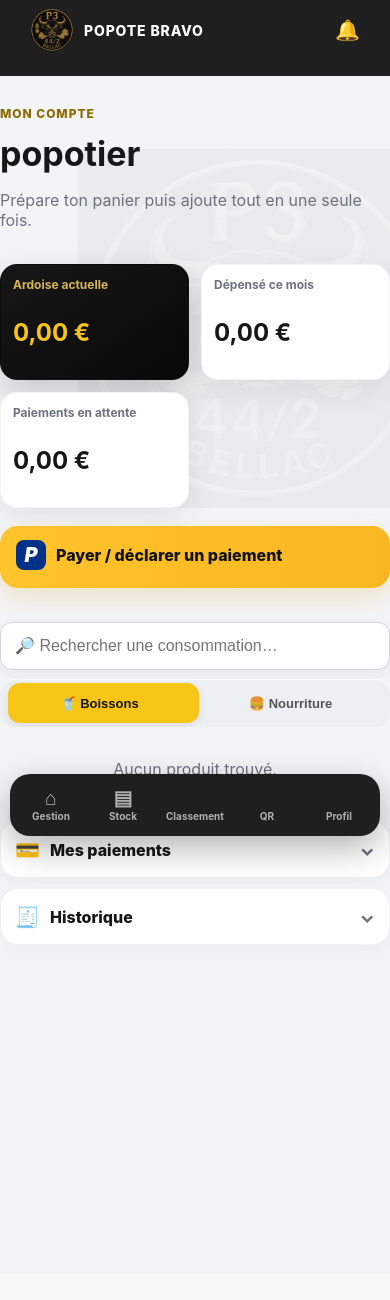
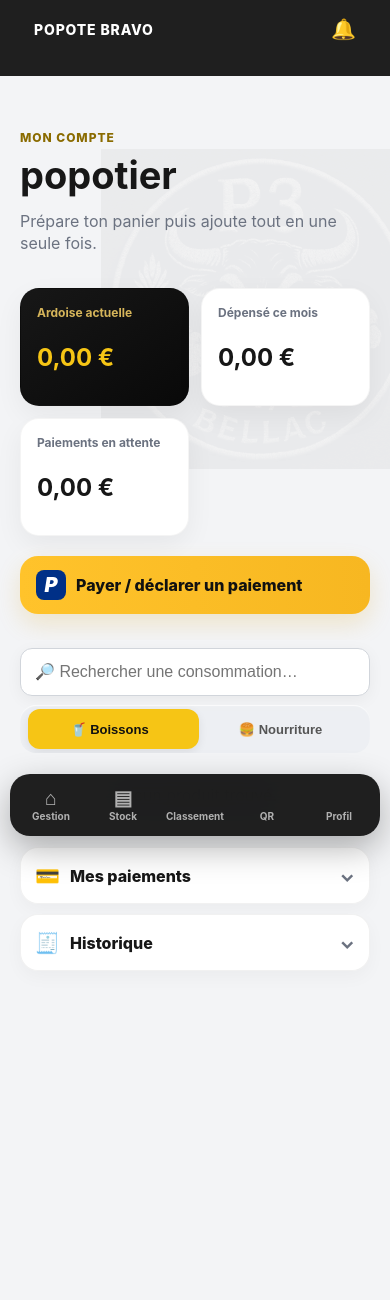
Before and after one commit to Lyhard9696/popote-bravo, a Flask app: page /dashboard in a window 390 px wide. Before the commit the page ends 928 px from the top, so only its background shows below. Run offline with Flask 3, Linux system fonts and the light colour scheme; the visitor is signed in with stand-in values (Sample User, id 1); data comes from the database, SQL or seed files in the repository; data that the repository does not hold is empty; some libraries are stand-ins or nearby versions.

Commit message:
Popote Bravo V6.13 accueil respirant sans logo

```diff
--- a/static/style.css
+++ b/static/style.css
@@ -4018,3 +4018,197 @@ main,
   right: -12vw !important;
   overflow: hidden !important;
 }
+
+
+/* ============================================================
+   V6.13 — Accueil respirant / sans logo header
+   ============================================================ */
+
+/* Header sans logo : texte proprement posé, cloche inchangée */
+.topbar .brand {
+  display: inline-flex !important;
+  align-items: center !important;
+  gap: 0 !important;
+
+  width: auto !important;
+  max-width: calc(100vw - 90px) !important;
+
+  padding: 0 !important;
+  margin: 0 !important;
+
+  background: transparent !important;
+  box-shadow: none !important;
+}
+
+/* Neutralise définitivement tout ancien espace réservé au logo */
+.topbar .brand-round-logo,
+.topbar .brand-logo-wrap {
+  display: none !important;
+}
+
+/* ------------------------------------------------------------
+   ACCUEIL MEMBRE : vraies marges latérales
+   ------------------------------------------------------------ */
+
+.premium-gold-home,
+.member-home {
+  box-sizing: border-box !important;
+
+  width: 100% !important;
+  max-width: 900px !important;
+
+  margin-left: auto !important;
+  margin-right: auto !important;
+
+  padding-left: 28px !important;
+  padding-right: 28px !important;
+
+  overflow-x: hidden !important;
+}
+
+/* Le filigrane reste derrière sans déborder */
+.premium-gold-watermark {
+  max-width: 82vw !important;
+  right: -8vw !important;
+}
+
+/* Titre / intro : même alignement que les cartes */
+.member-hero,
+.ranking-hero {
+  margin-left: 0 !important;
+  margin-right: 0 !important;
+}
+
+.member-hero h1 {
+  margin-top: 8px !important;
+  margin-bottom: 14px !important;
+}
+
+.member-hero .muted {
+  max-width: 690px !important;
+  line-height: 1.38 !important;
+}
+
+/* Résumé compte : aucune carte collée au bord */
+.member-summary,
+.member-summary-grid {
+  margin-left: 0 !important;
+  margin-right: 0 !important;
+}
+
+/* Cartes plus sobres et mieux espacées */
+.premium-gold-home .member-summary-card {
+  border-radius: 22px !important;
+  box-shadow:
+    0 10px 28px rgba(17,17,17,.055) !important;
+}
+
+/* Paiement / recherche / catégories dans le même axe */
+.quick-payment,
+.catalogue-toolbar,
+.premium-accordion-stack {
+  margin-left: 0 !important;
+  margin-right: 0 !important;
+}
+
+/* Le bouton PayPal garde de l'air autour */
+.quick-payment {
+  margin-top: 22px !important;
+  margin-bottom: 28px !important;
+}
+
+/* Recherche moins collée aux cartes du dessus */
+.catalogue-toolbar {
+  margin-top: 0 !important;
+}
+
+/* Catalogue aligné avec le reste de la page */
+.products.compact-products,
+#catalogue-products {
+  margin-left: 0 !important;
+  margin-right: 0 !important;
+}
+
+/* Cartes produits légèrement moins larges visuellement */
+.premium-gold-home .compact-product-card {
+  border-radius: 20px !important;
+  box-shadow:
+    0 7px 22px rgba(17,17,17,.04) !important;
+}
+
+/* ------------------------------------------------------------
+   MOBILE
+   ------------------------------------------------------------ */
+@media (max-width: 680px) {
+  .topbar {
+    padding-left: 24px !important;
+    padding-right: 24px !important;
+  }
+
+  .premium-gold-home,
+  .member-home {
+    padding-left: 24px !important;
+    padding-right: 24px !important;
+  }
+
+  .member-hero {
+    padding-top: 24px !important;
+  }
+
+  .member-hero h1 {
+    font-size: clamp(36px, 10vw, 52px) !important;
+    line-height: .98 !important;
+  }
+
+  .member-hero .muted {
+    font-size: 16px !important;
+  }
+
+  .premium-gold-home .member-summary-grid,
+  .premium-gold-home .member-summary {
+    gap: 12px !important;
+  }
+
+  .premium-gold-home .member-summary-card {
+    min-height: 118px !important;
+    padding: 16px !important;
+    border-radius: 19px !important;
+  }
+
+  .quick-payment {
+    margin-top: 20px !important;
+    margin-bottom: 26px !important;
+  }
+
+  .premium-gold-home .payment-button-with-badge,
+  .premium-gold-home .paypal-home-button {
+    min-height: 58px !important;
+    border-radius: 18px !important;
+  }
+
+  .catalogue-search {
+    border-radius: 16px !important;
+  }
+
+  .premium-segmented {
+    border-radius: 16px !important;
+  }
+}
+
+/* Très petits écrans : on garde une marge premium sans étouffer le contenu */
+@media (max-width: 390px) {
+  .topbar {
+    padding-left: 20px !important;
+    padding-right: 20px !important;
+  }
+
+  .premium-gold-home,
+  .member-home {
+    padding-left: 20px !important;
+    padding-right: 20px !important;
+  }
+
+  .member-hero h1 {
+    font-size: 38px !important;
+  }
+}
--- a/templates/base.html
+++ b/templates/base.html
@@ -19,7 +19,6 @@
 <header class="topbar">
   <div class="wrap nav">
     <a class="brand" href="{{ url_for('admin' if current_user and current_user['is_admin'] else 'dashboard') if current_user else url_for('login') }}">
-      <img src="{{ url_for('static', filename='insigne-bravo-rond.png') }}" alt="" class="brand-round-logo">
       <span>POPOTE BRAVO</span>
     </a>
     {% if current_user %}
```
Also changed, not shown: README.md.
